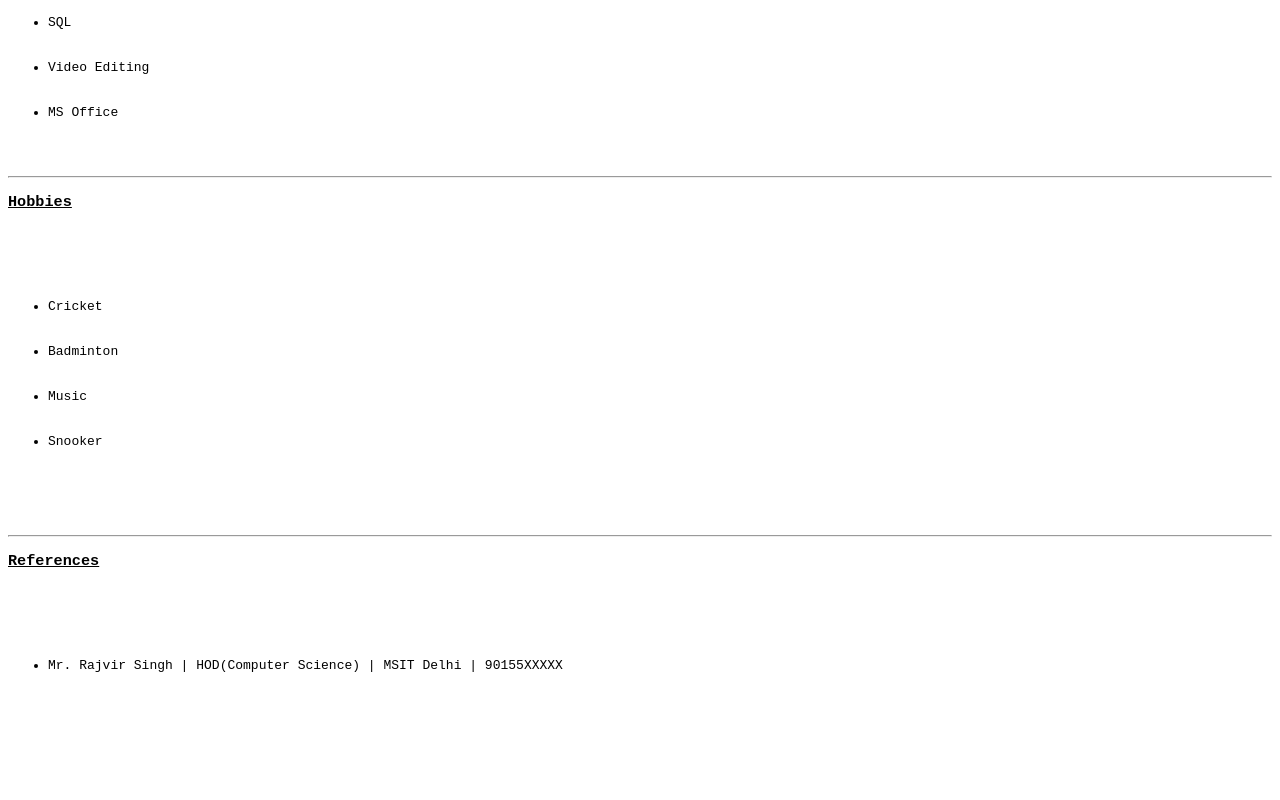
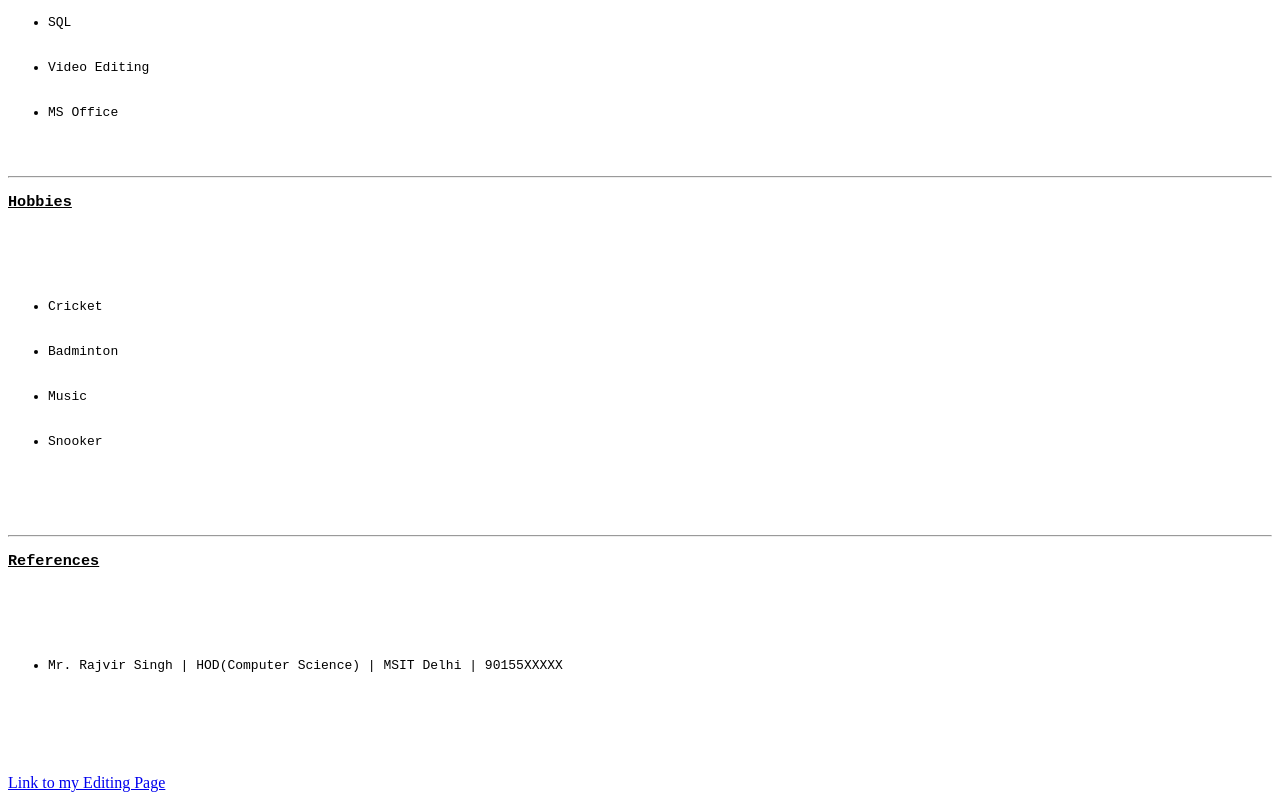
Before and after one commit to ArpitCodeHub/HTML-Resume-Code, a plain HTML site: page Index.html in a window 1280 px wide. Shown: the part 1390-2190 px from the top of the page. Before the commit the page ends 2164 px from the top, so only its background shows below. Drawn offline with Linux system fonts and the light colour scheme.

Commit message:
Update index.html

```diff
--- a/Index.html
+++ b/Index.html
@@ -79,6 +79,6 @@
             </ul>
         </pre>
     </section>
-
+<footer> <a href="https://www.instagram.com/edit_lab_innovations/#" target="_main"> Link to my Editing Page</a> </footer>
 </body>
 </html>
```
